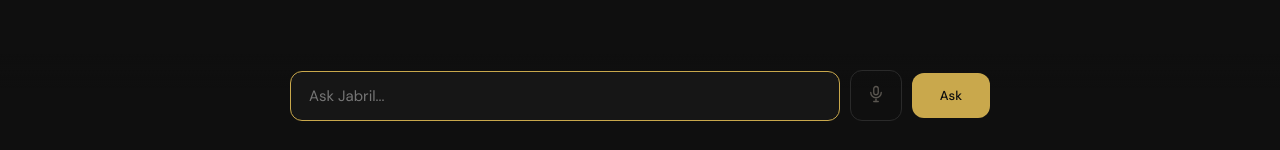
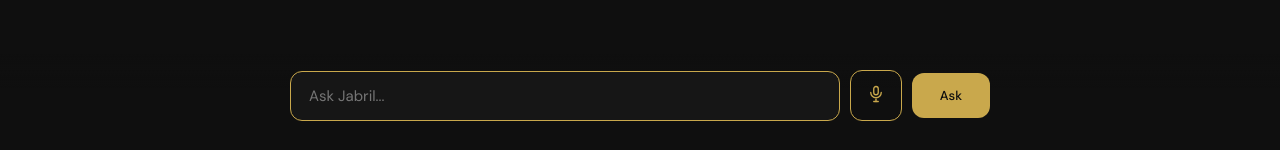
Before and after one commit to JabrilAi/BCRA, a React (Vite) app: page / in a window 1280 px wide. Both pictures are taken after a click on the button "Continue as Guest". Shown: the part 647-797 px from the top of the page. Built offline with nearby package versions, Linux system fonts and the light colour scheme.

Commit message:
Update App.jsx

```diff
--- a/src/App.jsx
+++ b/src/App.jsx
@@ -644,9 +644,9 @@ function InputBar({ value, onChange, onSend, onKeyDown, disabled, isMobile, hasS
                             title={listening ? "Stop recording" : "Ask with voice"}
                             style={{
                                 background: listening ? GOLD : "transparent",
-                                border: `1px solid ${listening ? GOLD : BORDER}`,
+                                border: `1.5px solid ${GOLD}`,
                                 borderRadius: 12,
-                                color: listening ? "#0f0f0f" : MUTED,
+                                color: listening ? "#0f0f0f" : GOLD,
                                 padding: "14px 16px",
                                 cursor: disabled ? "not-allowed" : "pointer",
                                 opacity: disabled ? 0.5 : 1,
@@ -654,8 +654,8 @@ function InputBar({ value, onChange, onSend, onKeyDown, disabled, isMobile, hasS
                                 transition: "all 0.2s",
                                 flexShrink: 0,
                             }}
-                            onMouseEnter={e => { if (!disabled && !listening) { e.currentTarget.style.borderColor = GOLD; e.currentTarget.style.color = GOLD }}}
-                            onMouseLeave={e => { if (!listening) { e.currentTarget.style.borderColor = BORDER; e.currentTarget.style.color = MUTED }}}
+                            onMouseEnter={e => { if (!disabled && !listening) e.currentTarget.style.opacity = "0.8" }}
+                            onMouseLeave={e => { if (!listening) e.currentTarget.style.opacity = "1" }}
                         >
                             <svg width="18" height="18" viewBox="0 0 24 24" fill="none" stroke="currentColor" strokeWidth="1.8" strokeLinecap="round" strokeLinejoin="round">
                                 <rect x="9" y="2" width="6" height="11" rx="3"/>
```
